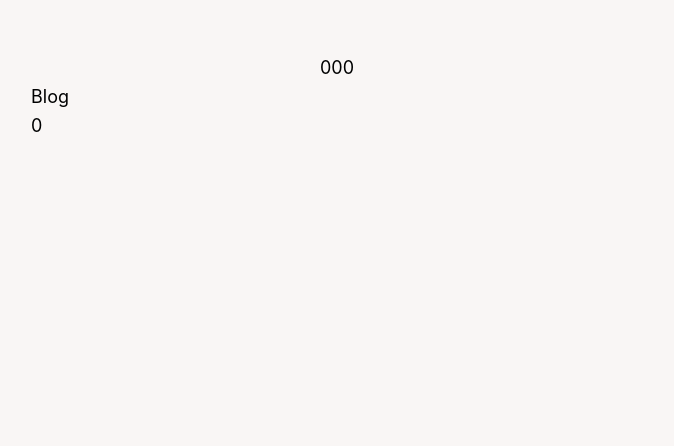
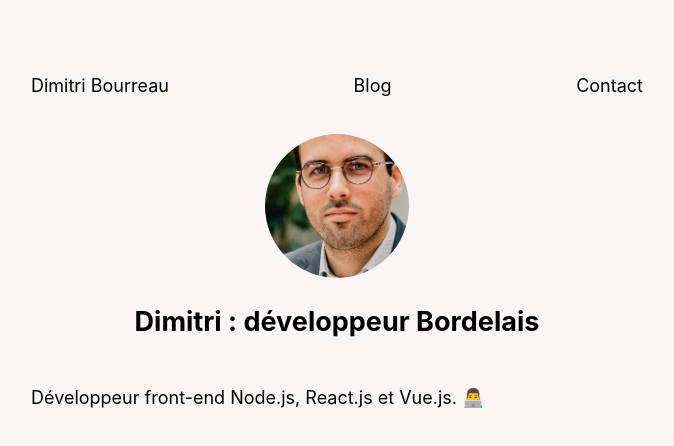
Before and after one commit to tobudim/next-blog, a Next.js app: page / in a window 1280 px wide. Shown: the top 446 px of the page, without its empty margins (303-977 px from the left). Built offline with nearby package versions, Linux system fonts and the light colour scheme.

Commit message:
Update homepage

```diff
--- a/components/layout.js
+++ b/components/layout.js
@@ -7,7 +7,7 @@ import styles from "./layout.module.css";
 const name = "Dimitri Bourreau";
 export const siteTitle = "Dimitri Bourreau : Développeur front-end";
 
-export default function Layout({ children, home, blogIndex, blogPost }) {
+export default function Layout({ children, home, blogPost }) {
   return (
     <div className={styles.container}>
       <Head>
@@ -21,45 +21,41 @@ export default function Layout({ children, home, blogIndex, blogPost }) {
       </Head>
 
       <header className={styles.header}>
-        {home & <h1>{name}</h1>}
+        <nav className={styles.navBar}>
+          <ul>
+            <li>
+              <Link href="/">
+                <a>Dimitri Bourreau</a>
+              </Link>
+            </li>
+            <li>
+              <Link href="/blog">
+                <a>Blog</a>
+              </Link>
+            </li>
+            <li>
+              <Link href="/contact">
+                <a>Contact</a>
+              </Link>
+            </li>
+          </ul>
+        </nav>
 
-        {blogIndex &
-        (
+        {home && (
           <>
             <img
               src="/images/profile.jpg"
               className={`${styles.headerHomeImage} ${utilStyles.borderCircle}`}
               alt={name}
             />
-            <h1 className={utilStyles.heading2Xl}>{name}</h1>
-          </>
-        )}
-
-        {blogPost &
-        (
-          <>
-            <Link href="/">
-              <a>
-                <img
-                  src="/images/profile.jpg"
-                  className={`${styles.headerImage} ${utilStyles.borderCircle}`}
-                  alt={name}
-                />
-              </a>
-            </Link>
-            <h2 className={utilStyles.headingLg}>
-              <Link href="/">
-                <a className={utilStyles.colorInherit}>{name}</a>
-              </Link>
-            </h2>
+            <h2>Dimitri : développeur Bordelais</h2>
           </>
         )}
       </header>
 
       <main>{children}</main>
 
-      {blogPost &
-      (
+      {blogPost && (
         <div className={styles.backToHome}>
           <Link href="/blog/">
             <a>← Revenir à la liste des articles</a>
--- a/components/layout.module.css
+++ b/components/layout.module.css
@@ -16,6 +16,7 @@
 }
 
 .headerHomeImage {
+	margin-top: 15px;
 	width: 8rem;
 	height: 8rem;
 }
@@ -23,3 +24,18 @@
 .backToHome {
 	margin: 3rem 0 0;
 }
+
+.navBar {
+	width: 100%;
+}
+
+.navBar ul {
+	display: flex;
+	flex-direction: row;
+	justify-content: space-between;
+	padding: 0;
+}
+
+.navBar ul li {
+	list-style: none;
+}
--- /dev/null
+++ b/pages/contact/index.js
@@ -0,0 +1,5 @@
+import Layout from "../../components/layout";
+
+export default function Contact() {
+  return <Layout home></Layout>;
+}
--- a/pages/index.js
+++ b/pages/index.js
@@ -1,19 +1,14 @@
-import Head from "next/head";
-import Link from "next/link";
-
-import Layout, { siteTitle } from "../components/layout";
+import Layout from "../components/layout";
 
 export default function Home() {
   return (
     <Layout home>
-      <Head>
-        <title>{siteTitle}</title>
-      </Head>
-      <section>
-        <Link href="/blog">
-          <a>Blog</a>
-        </Link>
-      </section>
+      <p>
+        Développeur front-end Node.js, React.js et Vue.js.{" "}
+        <span role="img" aria-label="developer">
+          👨‍💻
+        </span>
+      </p>
     </Layout>
   );
 }
--- a/styles/globals.css
+++ b/styles/globals.css
@@ -12,6 +12,12 @@ body {
 a {
   color: inherit;
   text-decoration: none;
+	border-bottom: 5px solid transparent;
+	transition: 0.3s;
+}
+
+a:hover {
+	border-bottom: 5px solid white;
 }
 
 img {
```
Also changed, not shown: pages/blog/index.js (+7 -4 lines).
